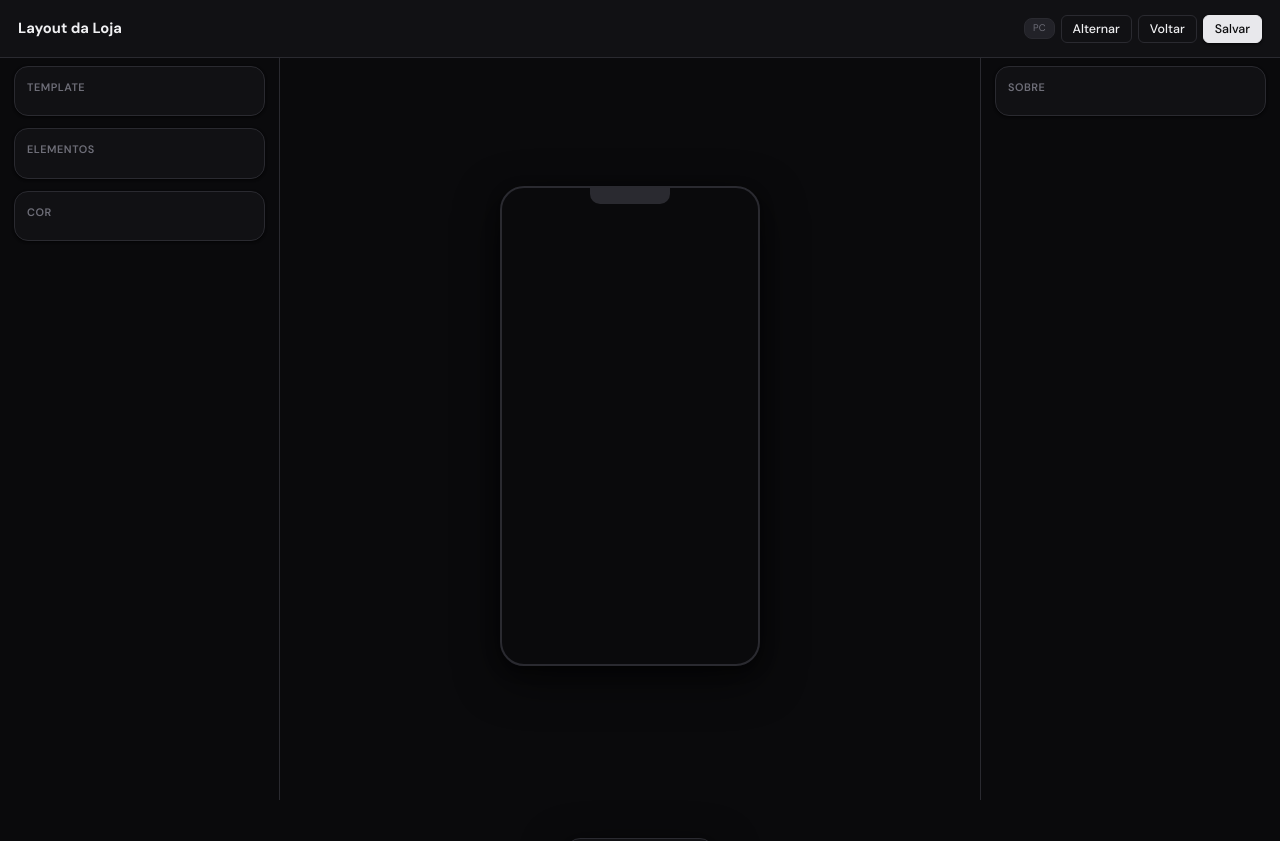
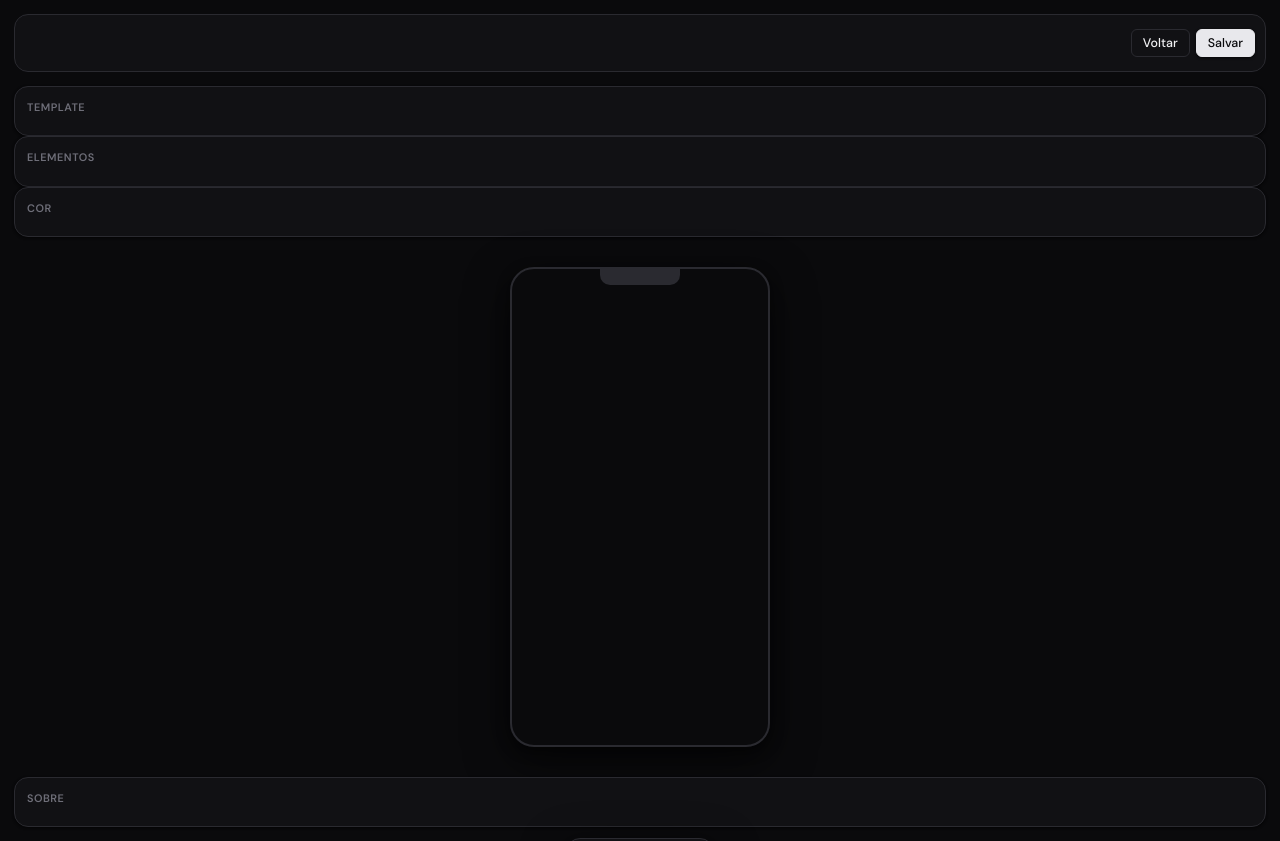
Before and after one commit to Henrthiexxx/pedeai, a plain HTML site: page layout-editor.html in a window 1280 px wide. Before the commit the page ends 800 px from the top, so only its background shows below. Drawn offline with Linux system fonts and the light colour scheme.

Commit message:
Add files via upload

```diff
--- a/layout-editor.html
+++ b/layout-editor.html
@@ -5,7 +5,7 @@
 <meta name="viewport" content="width=device-width,initial-scale=1.0">
 <title>Layout da Loja — Pedrad</title>
 <link rel="stylesheet" href="style.css">
-<style id="pcStyle">
+<style id="pcStyle" disabled>
 body{padding:0;overflow:hidden;height:100vh}
 .shell{display:grid;grid-template-columns:280px 1fr 300px;grid-template-rows:52px 1fr;height:100vh}
 .topbar{grid-column:1/-1;display:flex;align-items:center;justify-content:space-between;padding:0 18px;border-bottom:1px solid var(--border);background:var(--bg-1)}
@@ -15,10 +15,20 @@ body{padding:0;overflow:hidden;height:100vh}
 .col-c{overflow:hidden;display:flex;align-items:center;justify-content:center;background:var(--bg-0)}
 .col-r{border-left:1px solid var(--border);overflow-y:auto;padding:14px}
 </style>
-<style id="mobStyle" disabled>
+
+<style id="mobStyle">
 body{padding:14px;overflow:auto;height:auto}
 .shell{display:flex;flex-direction:column;height:auto;gap:14px}
-.topbar{border-radius:var(--r);border:1px solid var(--border)}
+.topbar{
+  border-radius:var(--r);
+  border:1px solid var(--border);
+  display:flex;
+  align-items:center;
+  justify-content:flex-end;
+  padding:10px;
+  background:var(--bg-1);
+}
+.topbar-actions{display:flex;gap:6px;align-items:center}
 .col-c{padding:16px 0}
 .phone{width:100%;max-width:300px;margin:0 auto}
 </style>
@@ -71,10 +81,7 @@ body{padding:14px;overflow:auto;height:auto}
 <div class="toast" id="toast"></div>
 <div class="shell">
 <div class="topbar">
-    <div class="topbar-title">Layout da Loja</div>
     <div class="topbar-actions">
-        <span class="vb" id="vl">PC</span>
-        <button class="btn btn-ghost btn-sm" onclick="tv()">Alternar</button>
         <button class="btn btn-ghost btn-sm" onclick="goBack()">Voltar</button>
         <button class="btn btn-primary btn-sm" onclick="save()">Salvar</button>
     </div>
@@ -98,9 +105,9 @@ const sid=localStorage.getItem('currentStoreId');
 (function(){var t=localStorage.getItem('pedrad-theme')||'dark';document.documentElement.setAttribute('data-theme',t)})();
 function toast(m){const t=document.getElementById('toast');t.textContent=m;t.classList.add('show');clearTimeout(t._t);t._t=setTimeout(()=>t.classList.remove('show'),2500)}
 function goBack(){if(window.parent!==window)window.parent.postMessage('closePopup','*');else history.back()}
-let vm='pc';
-function tv(){vm=vm==='pc'?'mob':'pc';document.getElementById('pcStyle').disabled=vm==='mob';document.getElementById('mobStyle').disabled=vm==='pc';document.getElementById('vl').textContent=vm==='pc'?'PC':'Mobile'}
-document.getElementById('mobStyle').disabled=true;
+const vm = 'mob';
+document.getElementById('pcStyle').disabled = true;
+document.getElementById('mobStyle').disabled = false;
 
 const ELS=[{id:'icon',n:'Ícone'},{id:'info',n:'Dados'},{id:'search',n:'Busca'},{id:'categories',n:'Categorias'},{id:'featured',n:'Destaques'},{id:'products',n:'Produtos'},{id:'promos',n:'Promoções'}];
 const T={
```
